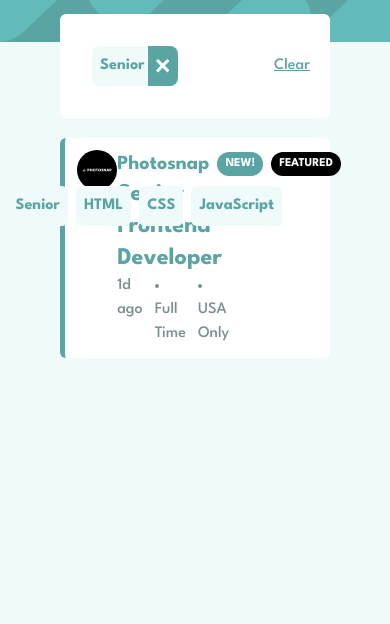
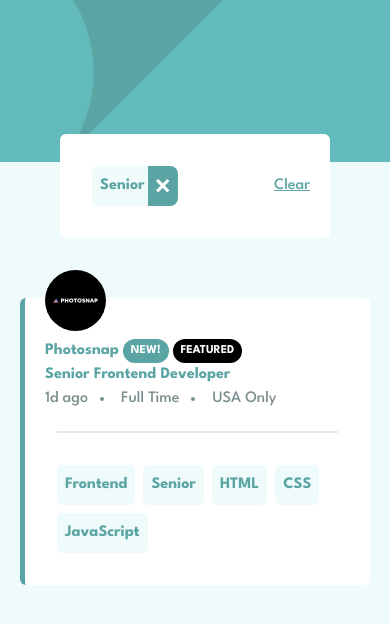
Before and after one commit to darang-elaheh/job-listings, a plain HTML site: page index.html in a window 390 px wide. Both pictures are taken after a click on the button "Senior". Drawn offline with nearby package versions, Linux system fonts and the light colour scheme.

Commit message:
start responsive design (phase 1)

```diff
--- a/index.html
+++ b/index.html
@@ -14,30 +14,37 @@
   </head>
   <body class="bg-[#effafaff] font-League+Spartan">
     <!-- start of header -->
-    <div class="w-ful h-auto bg-[#5ba4a4ff] z-1">
-      <img src="images/bg-header-desktop.svg" alt="" />
+    <div class="w-full h-auto bg-[#5ba4a4ff] z-1">
+      <img
+        class="w-full hidden sm:block"
+        src="images/bg-header-desktop.svg"
+        alt="" />
+      <img
+        class="w-full block sm:hidden"
+        src="images/bg-header-mobile.svg"
+        alt="" />
     </div>
     <!-- End of header -->
 
-     <!-- Start of filter section -->
+    <!-- Start of filter section -->
     <div class="container mx-auto px-15 -mt-7">
-      <div class="filter-section hidden flex justify-between bg-white rounded-md p-5 relative z-10 ">
-        <div class="filter-btn-list flex flex-wrap">
+      <div
+        class="filter-section hidden flex justify-between bg-white rounded-md p-5 relative z-10">
+        <div class="filter-btn-list flex flex-wrap"></div>
 
-        </div>
-
-        <button  class="clear-btn text-[#5ba4a4ff] underline decoration-[#5ba4a4ff] cursor-pointer">Clear</button>
+        <button
+          class="clear-btn text-[#5ba4a4ff] underline decoration-[#5ba4a4ff] cursor-pointer">
+          Clear
+        </button>
       </div>
     </div>
     <!-- End of filter section -->
 
-     <!-- Start of jobs list section -->
-    <div class="job-listings  container mx-auto mt-5 md:my-10 px-15">
-
+    <!-- Start of jobs list section -->
+    <div class="job-listings container mx-auto mt-5 md:my-10 px-5 lg:px-15">
 
     </div>
     <!-- End of jobs list section -->
     <script src="js/script.js"></script>
-
   </body>
 </html>
--- a/js/script.js
+++ b/js/script.js
@@ -158,25 +158,26 @@ const jobSkillsArray = [];
 let filterTexts = [];
 function creatJob(jobsArray) {
   jobsArray.forEach(function (job) {
-    const newItem = `
-        <div data-id="${job.id}"
-          class="w-full h-auto p-3 my-5 bg-white rounded-md flex justify-center align-center">
-          <div class="w-1/6">
-            <img class="" src="${job.logo}" alt="" />
+    const newItem = `      <div
+        data-id="${job.id}"
+        class="box w-full h-auto first:mt-[60px] p-5 my-15 md:my-5 bg-white rounded-md flex flex-col gap-2 md:gap-1  md:flex-row justify-around align-center">
+        <div class="w-full flex flex-col justify-center -mt-12  sm:-mt-15 md:mt-0 md:w-1/8  lg:w-1/10">
+          <img class="w-1/5  sm:w/1/8 xl:p-2 md:w-full " src="${job.logo}" alt="" />
         </div>
-          <div class="w-2/6">
+        <div class="w-full md:w-2/6  flex flex-col justify-center">
           <div
-              class="text-xl text-[#5ba4a4ff] font-semibold flex gap-2 items-center">
+            class="text-base sm:text-xl md:text-lg lg:text-xl text-[#5ba4a4ff] font-semibold flex gap-1 items-center">
             <span>${job.company}</span>
             <span
               class="new-label hidden bg-[#5ba4a4ff] rounded-2xl text-white text-xs px-2 py-1">
               NEW!
             </span>
-              <span class="featured-lable hidden bg-black rounded-2xl text-white text-xs px-2 py-1">
+            <span
+              class="featured-lable hidden bg-black rounded-2xl text-white text-xs px-2 py-1">
               FEATURED
             </span>
           </div>
-            <div class="text-2xl text-[#5ba4a4ff] font-semibold">
+          <div class="text-base sm:text-xl md:text-lg lg:text-xl text-[#5ba4a4ff] font-semibold">
             ${job.position}
           </div>
           <div>
@@ -188,17 +189,19 @@ function creatJob(jobsArray) {
             </ol>
           </div>
         </div>
-          <div class="w-3/6">
-            <div class="btn-tag-list p-8 flex justify-end">
-              <button data-filter="${job.role}"
+        <hr class="block md:hidden m-3  border border-gray-200">
+        <div class="w-full md:w-3/6">
+          <div class="btn-tag-list p-2 md:p-8 flex justify-start flex-wrap md:justify-end">
+            <button
+              data-filter="${job.role}"
               class="tag-btn bg-[#effafaff] p-2 m-1 rounded-md text-[#5ba4a4ff] font-semibold hover:text-white hover:bg-[#5ba4a4ff] cursor-pointer transition-all ease-in-out duration-600">
               ${job.role}
             </button>
-              <button data-filter="${job.level}"
+            <button
+              data-filter="${job.level}"
               class="tag-btn bg-[#effafaff] p-2 m-1 rounded-md text-[#5ba4a4ff] font-semibold hover:text-white hover:bg-[#5ba4a4ff] cursor-pointer transition-all ease-in-out duration-600">
               ${job.level}
             </button>
-
           </div>
         </div>
       </div>`;
```
Also changed, not shown: css/style.css (line endings or trailing spaces). Lines whose indentation alone changed are shown as unchanged.
